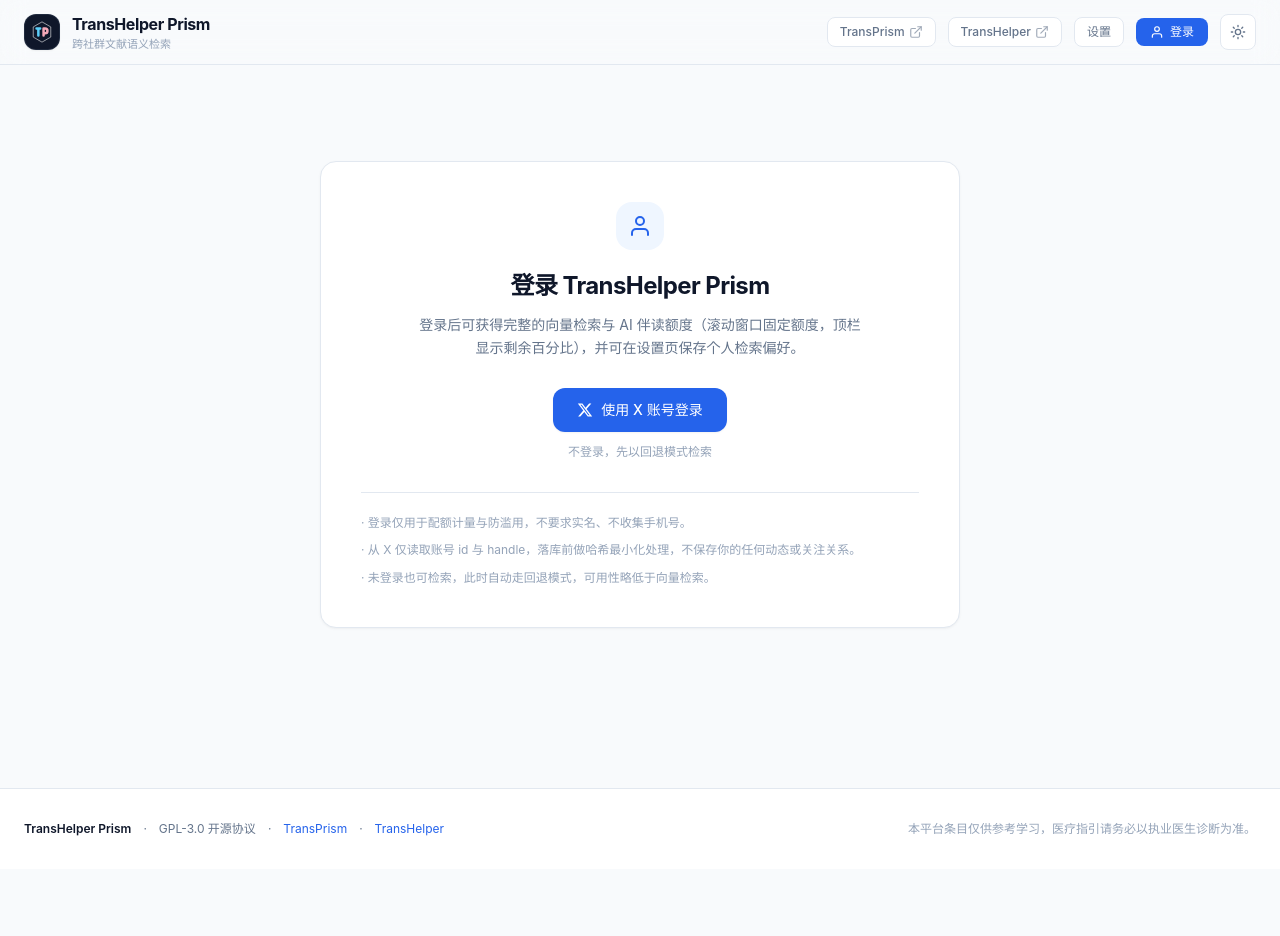
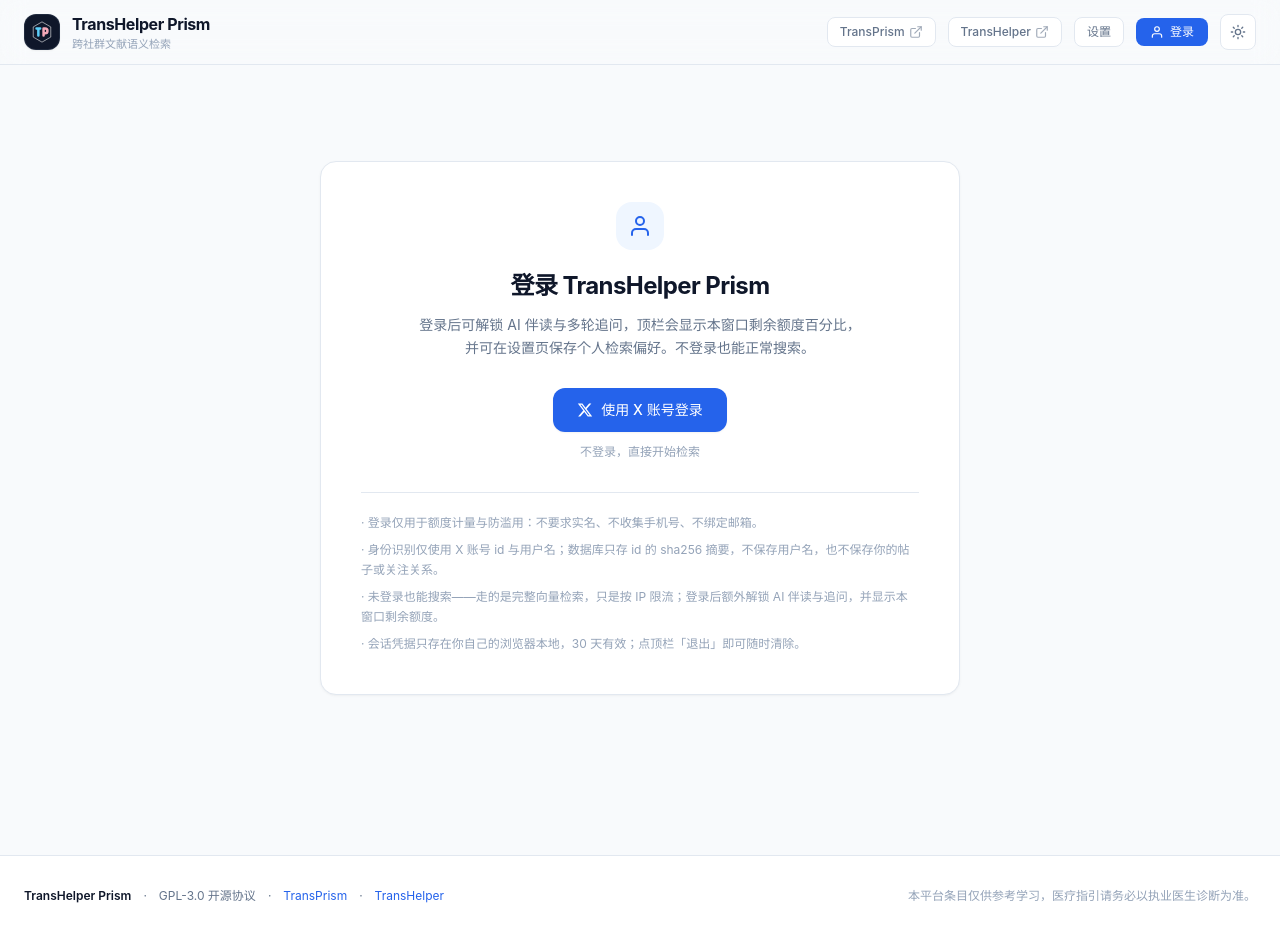
Before and after one commit to daanser/Trans_Helper_Prism, a Nuxt app in the folder frontend/: page /login in a window 1280 px wide. Before the commit the page ends 869 px from the top, so only its background shows below. Built offline with nearby package versions, Linux system fonts and the light colour scheme.

Commit message:
copy: 登录页与检索页文案纠正（匿名走完整向量检索而非回退）+ 隐私说明重写；TODO 记 X scope 可收窄

```diff
--- a/frontend/pages/index.vue
+++ b/frontend/pages/index.vue
@@ -136,9 +136,9 @@
             </span>
             <span class="text-xs leading-relaxed text-amber-800 dark:text-amber-200">
               <template v-if="loginRequired">
-                未登录时使用关键词回退检索（不消耗额度）。
+                当前按关键词回退检索（服务端开启了强制登录时会这样）。
                 <NuxtLink to="/login" class="font-medium underline underline-offset-2">登录</NuxtLink>
-                后可获得完整的向量检索与 AI 伴读。
+                后即可用完整向量检索、AI 伴读与多轮追问。
               </template>
               <template v-else>
                 因上游向量服务波动，当前已自动切换为基础分词索引模式。
@@ -245,7 +245,7 @@
 const results = ref<SearchResponse["hits"]>([])
 const responseTimings = ref<SearchTimings | null>(null)
 const fallback = ref(false)
-/** 未登录时后端只给关键词回退（warnings: ["login-required"]）→ 提示登录 */
+/** 服务端在 REQUIRE_LOGIN=1 时对匿名请求回 keywords 回退（warnings 含 "login-required"）→ 提示登录 */
 const loginRequired = ref(false)
 const quota = ref<SearchResponse["quota"] | null>(null)
 const warnings = ref<string[]>([])
@@ -521,7 +521,7 @@
     if (res.warnings?.length) {
       for (const w of res.warnings) {
         if (w === "login-required") {
-          pushToast("未登录：当前为关键词回退检索，登录后可用完整向量检索", "info")
+          pushToast("未登录：当前为关键词回退检索；登录后解锁完整向量检索与 AI 伴读", "info")
         } else if (w.includes("fallback")) {
           pushToast("已自动切换至降级检索模式", "warning")
         }
--- a/frontend/pages/login.vue
+++ b/frontend/pages/login.vue
@@ -91,15 +91,16 @@
           <span>使用 X 账号登录</span>
         </button>
         <NuxtLink to="/" class="text-xs text-ink-muted transition-colors hover:text-ink-title">
-          不登录，先以回退模式检索
+          不登录，直接开始检索
         </NuxtLink>
       </div>
 
       <!-- 隐私说明（T3.1 底线） -->
       <ul class="mt-8 space-y-2 border-t border-surface-border pt-5 text-xs leading-relaxed text-ink-muted">
-        <li>· 登录仅用于配额计量与防滥用，不要求实名、不收集手机号。</li>
-        <li>· 从 X 仅读取账号 id 与 handle，落库前做哈希最小化处理，不保存你的任何动态或关注关系。</li>
-        <li>· 未登录也可检索，此时自动走回退模式，可用性略低于向量检索。</li>
+        <li>· 登录仅用于额度计量与防滥用：不要求实名、不收集手机号、不绑定邮箱。</li>
+        <li>· 身份识别仅使用 X 账号 id 与用户名；数据库只存 id 的 sha256 摘要，不保存用户名，也不保存你的帖子或关注关系。</li>
+        <li>· 未登录也能搜索——走的是完整向量检索，只是按 IP 限流；登录后额外解锁 AI 伴读与追问，并显示本窗口剩余额度。</li>
+        <li>· 会话凭据只存在你自己的浏览器本地，30 天有效；点顶栏「退出」即可随时清除。</li>
       </ul>
     </div>
   </div>
@@ -127,7 +128,7 @@
 const description = computed(() => {
   if (state.value === "success") return "正在返回首页，你的会话与剩余配额会显示在顶部导航栏。"
   if (state.value === "error") return errorText.value
-  return "登录后可获得完整的向量检索与 AI 伴读额度（滚动窗口固定额度，顶栏显示剩余百分比），并可在设置页保存个人检索偏好。"
+  return "登录后可解锁 AI 伴读与多轮追问，顶栏会显示本窗口剩余额度百分比，并可在设置页保存个人检索偏好。不登录也能正常搜索。"
 })
 
 const toneBoxClass = computed(() => {
--- a/frontend/pages/settings.vue
+++ b/frontend/pages/settings.vue
@@ -24,7 +24,7 @@
       </div>
 
       <div v-if="!isLoggedIn" class="text-xs leading-relaxed text-ink-sub">
-        当前未登录：检索自动走回退模式。登录后可获得每月配额，并开启 AI 伴读与追问。
+        当前未登录：可以正常检索（按 IP 限流）。登录后可解锁 AI 伴读与多轮追问，并在顶栏看到本窗口剩余额度百分比。
       </div>
 
       <div v-else class="space-y-4">
```
Also changed, not shown: 1 other file (tests, documents, lock files or other folders).
